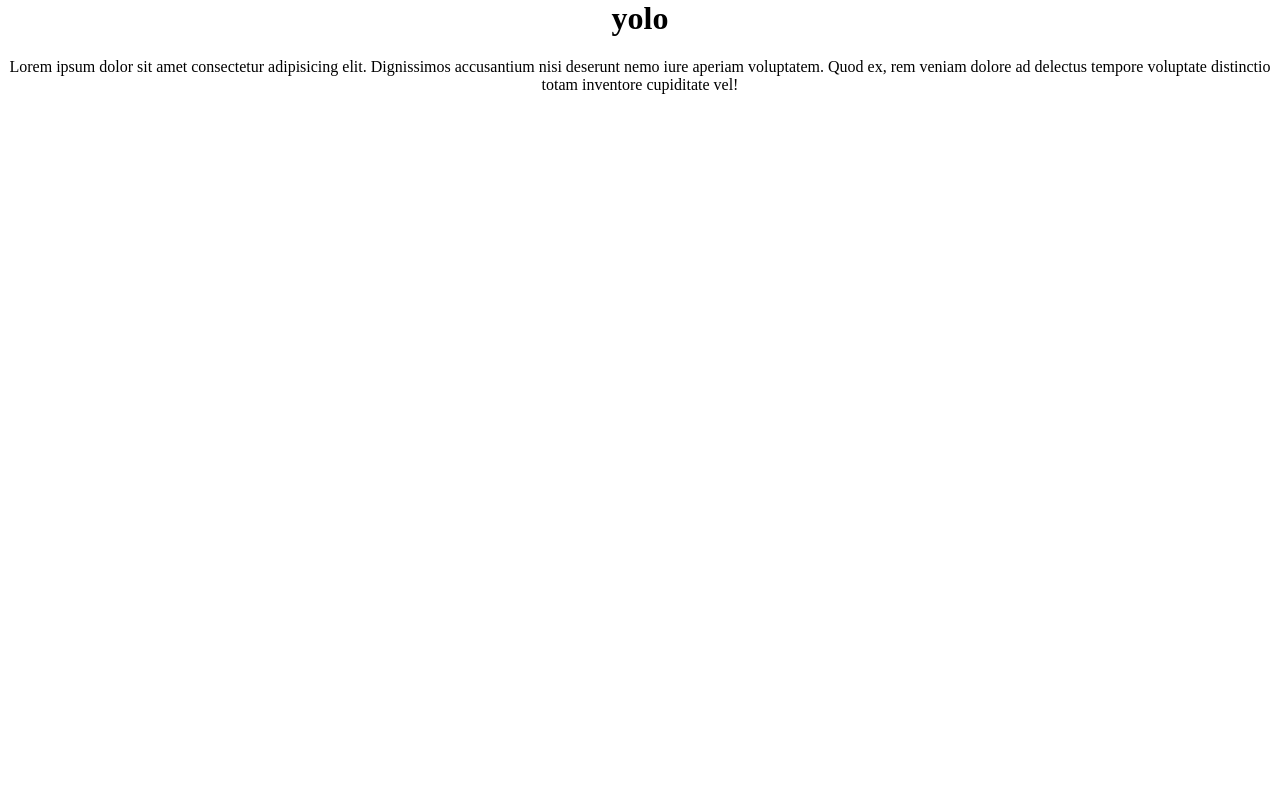
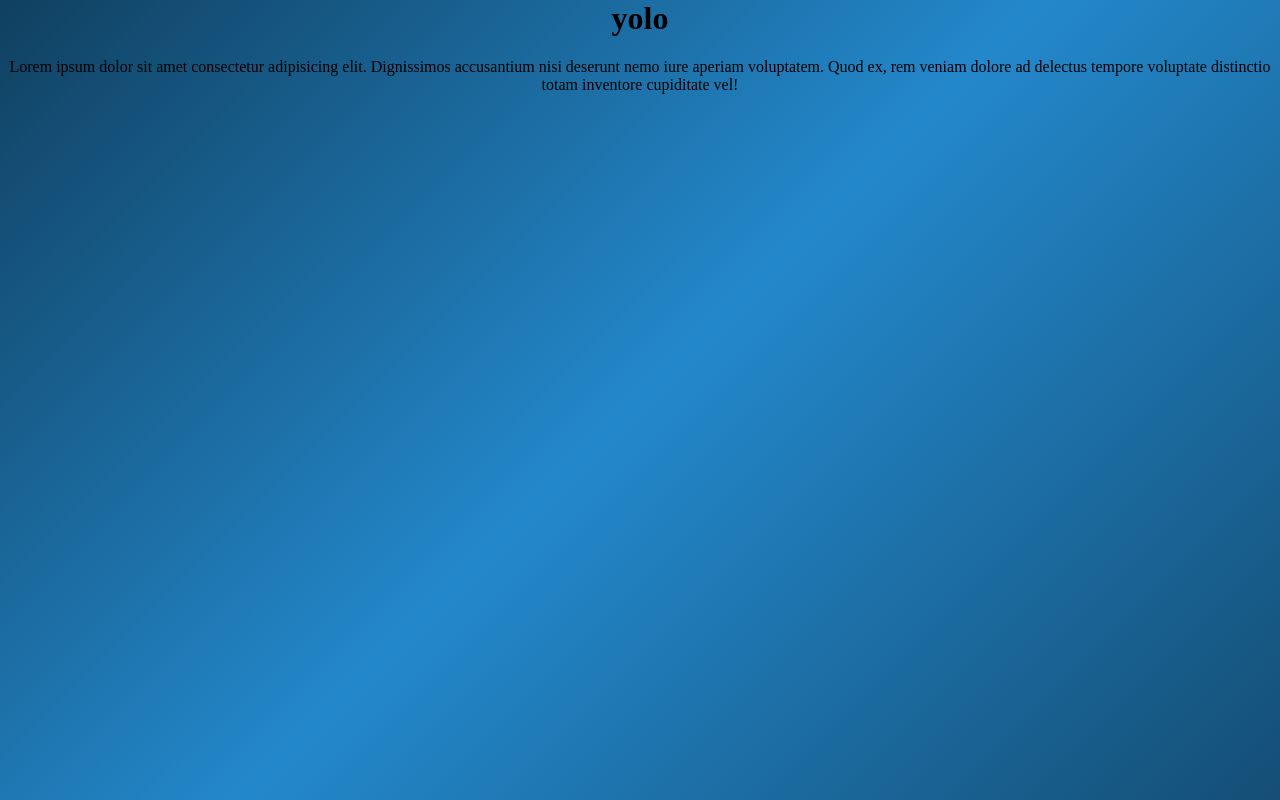
Before and after one commit to deeesolis/finopsmentor, a plain HTML site: page index.html in a window 1280 px wide. Drawn offline with Linux system fonts and the light colour scheme.

Commit message:
gradient back

```diff
--- a/styles.css
+++ b/styles.css
@@ -1,5 +1,8 @@
 body {
     margin: 0;
-    background: transparent;
+    background: #104060;
+    background: -moz-linear-gradient(-45deg, #104060 0%, #2388CB 50%, #144E75 100%);
+    background: -webkit-linear-gradient(-45deg, #104060 0%, #2388CB 50%, #144E75 100%);
+    background: linear-gradient(135deg, #104060 0%, #2388CB 50%, #144E75 100%);
     text-align: center;
 }
```
